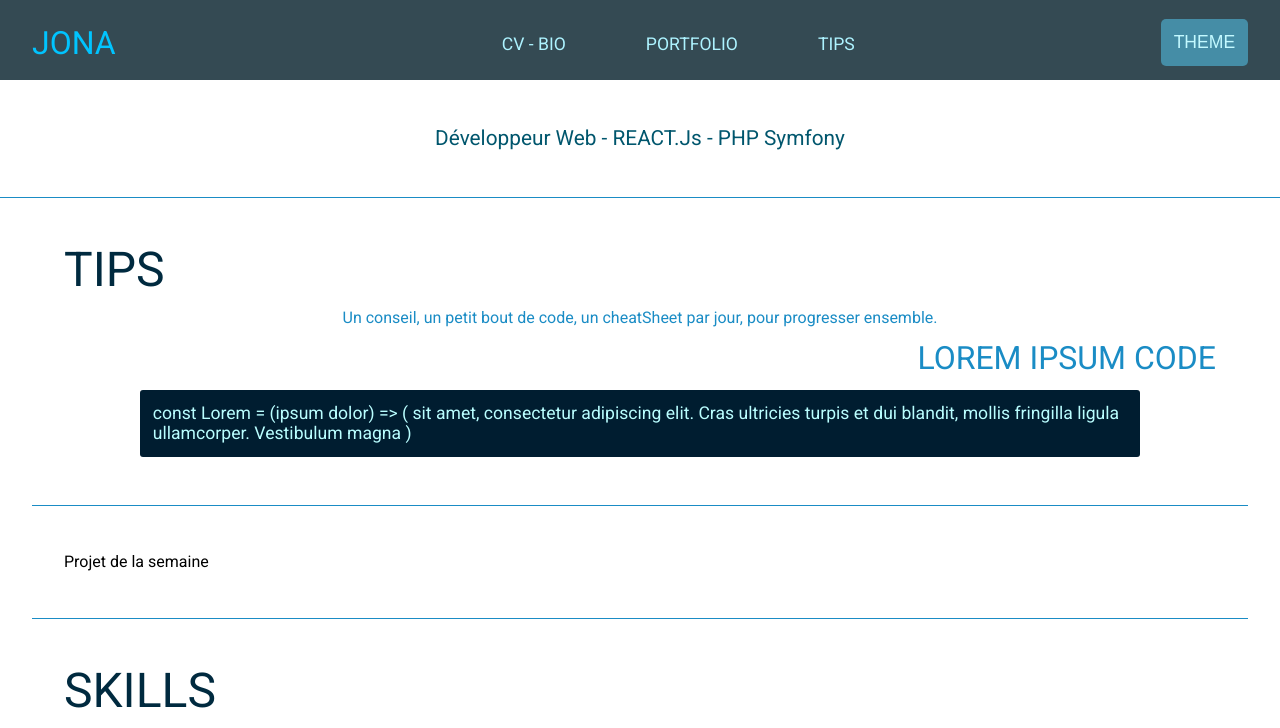
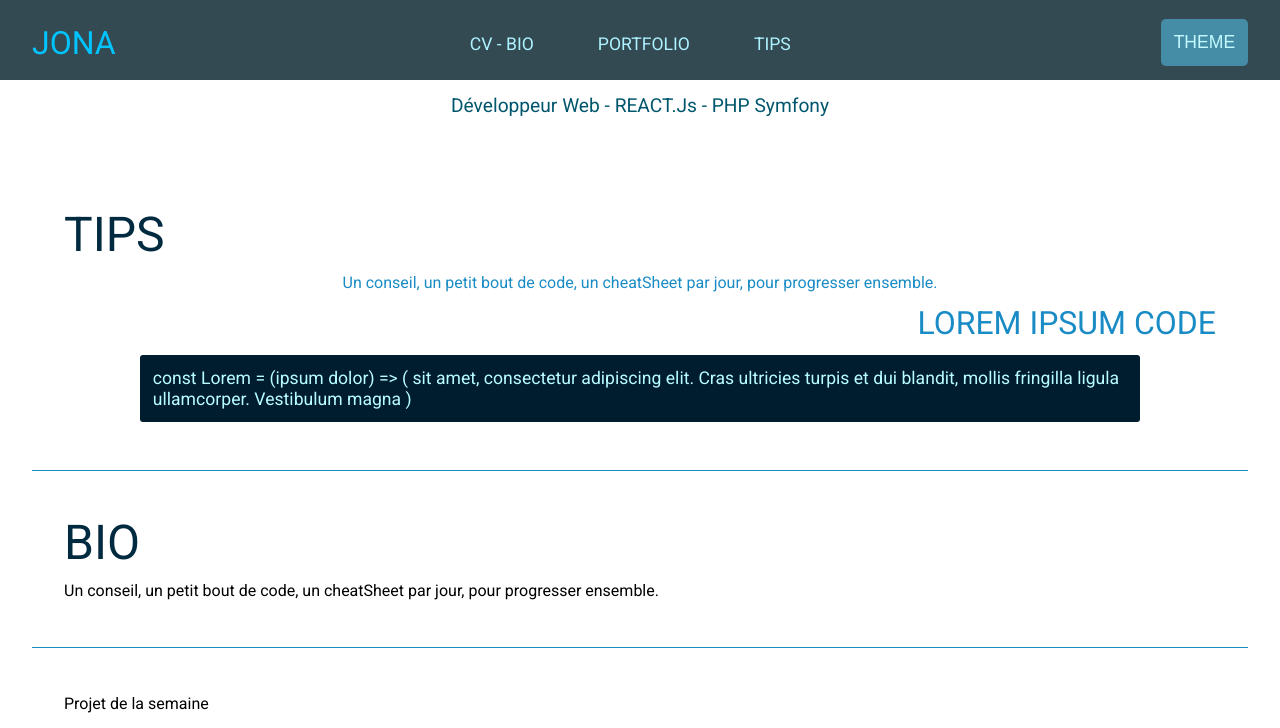
Before and after one commit to JonaPlaz/jona-website, a React app: page / in a window 1280 px wide. Shown: the top 728 px of the page. Built offline with nearby package versions, Linux system fonts and the light colour scheme.

Commit message:
creation composant bio - petites améliorations css

```diff
--- a/src/components/Header/header.scss
+++ b/src/components/Header/header.scss
@@ -4,7 +4,9 @@
     color: #C3F9FF;
     height: 80px;
     margin: 0 auto;
+    position: fixed;
     text-transform: uppercase;
+    width: 100vw;
 
     .header-nav {
         display: flex;
@@ -25,9 +27,11 @@
             color: #ADF3FF;
             display: flex;
             font-size: 1em;
+            margin-right: 0;
 
             @media (min-width: 600px) {
                 font-size: 1.1rem;
+                margin-right: 5rem;
               }
 
             .header-link {
@@ -35,7 +39,7 @@
                 margin-top: 2rem;
 
                 @media (min-width: 600px) {
-                    margin-left: 5rem;
+                    margin-left: 4rem;
                   }
             }
         }
--- /dev/null
+++ b/src/components/Main/Bio/bio.scss
@@ -0,0 +1,5 @@
+// == Style de la section Bio
+.sectionBio {
+    border-bottom: 1px solid #1A8CC5;
+    padding: 3rem 2rem;
+}
--- /dev/null
+++ b/src/components/Main/Bio/index.js
@@ -0,0 +1,19 @@
+// == import de React
+import React from "react";
+
+// == import sass associé
+import "./bio.scss";
+
+// == Composant Header
+const Bio = () => (
+  <section className="sectionBio">
+    <h2>Bio</h2>
+    <p>
+      Un conseil, un petit bout de code, un cheatSheet par jour, pour progresser
+      ensemble.
+    </p>
+  </section>
+);
+
+// == export par défaut
+export default Bio;
--- a/src/components/Main/index.js
+++ b/src/components/Main/index.js
@@ -6,13 +6,16 @@ import "./main.scss";
 
 // == import components
 import Tips from './Tips'
+import Bio from './Bio'
+import Project from './Project'
 import Skills from './Skills'
-import Project from './Project'
+
 
 // == Composant Header
 const Main = () => (
   <main className="main">
     <Tips />
+    <Bio />
     <Project />
     <Skills />
   </main>
--- a/src/components/Subtitle/subtitle.scss
+++ b/src/components/Subtitle/subtitle.scss
@@ -1,8 +1,7 @@
 .subtitle {
-  border-bottom: 1px solid #1a8cc5;
   color: #00566D;
-  font-size: 1.3rem;
+  font-size: 1.2rem;
   margin: 0 auto;
-  padding: 3rem 2rem;
+  padding: 6rem 2rem 3rem;
   text-align: center;
 }
```
Also changed, not shown: READMEJona.md, src/components/Main/Tips/tips.scss (line endings or trailing spaces).
